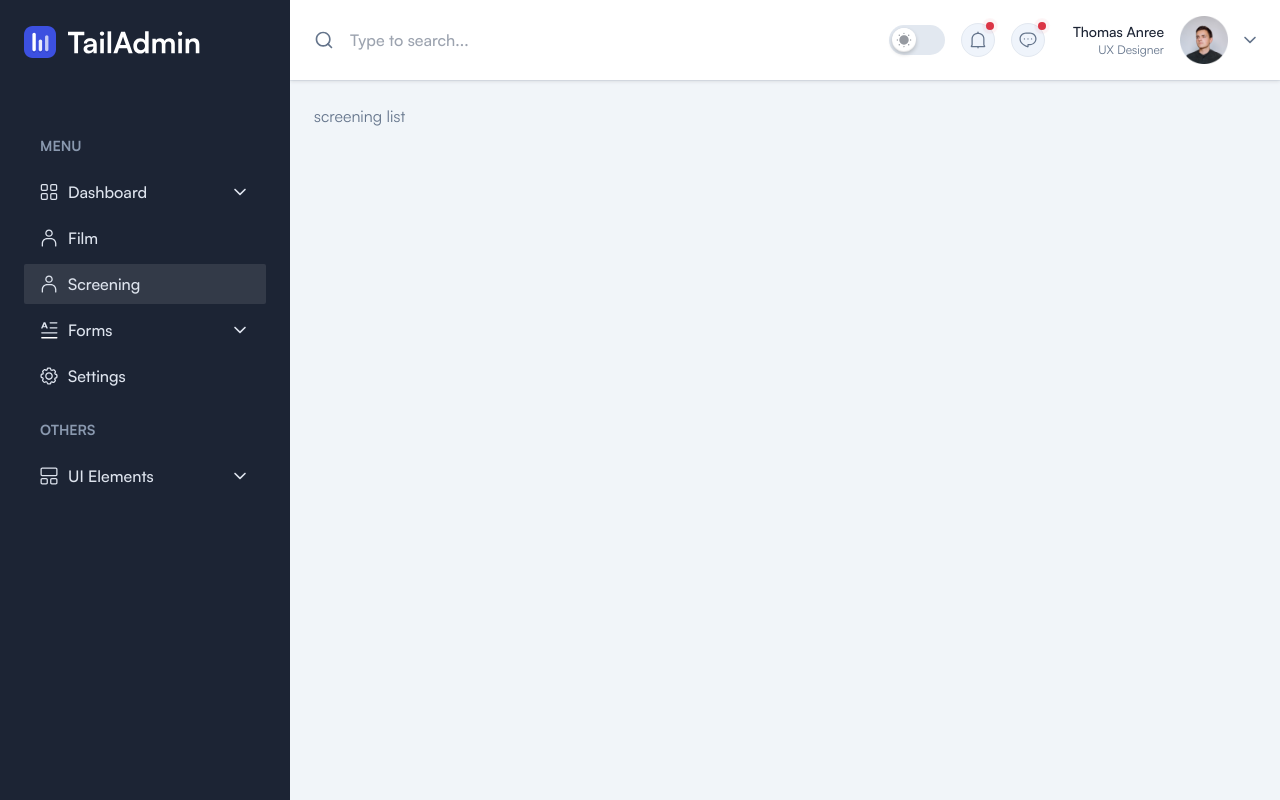
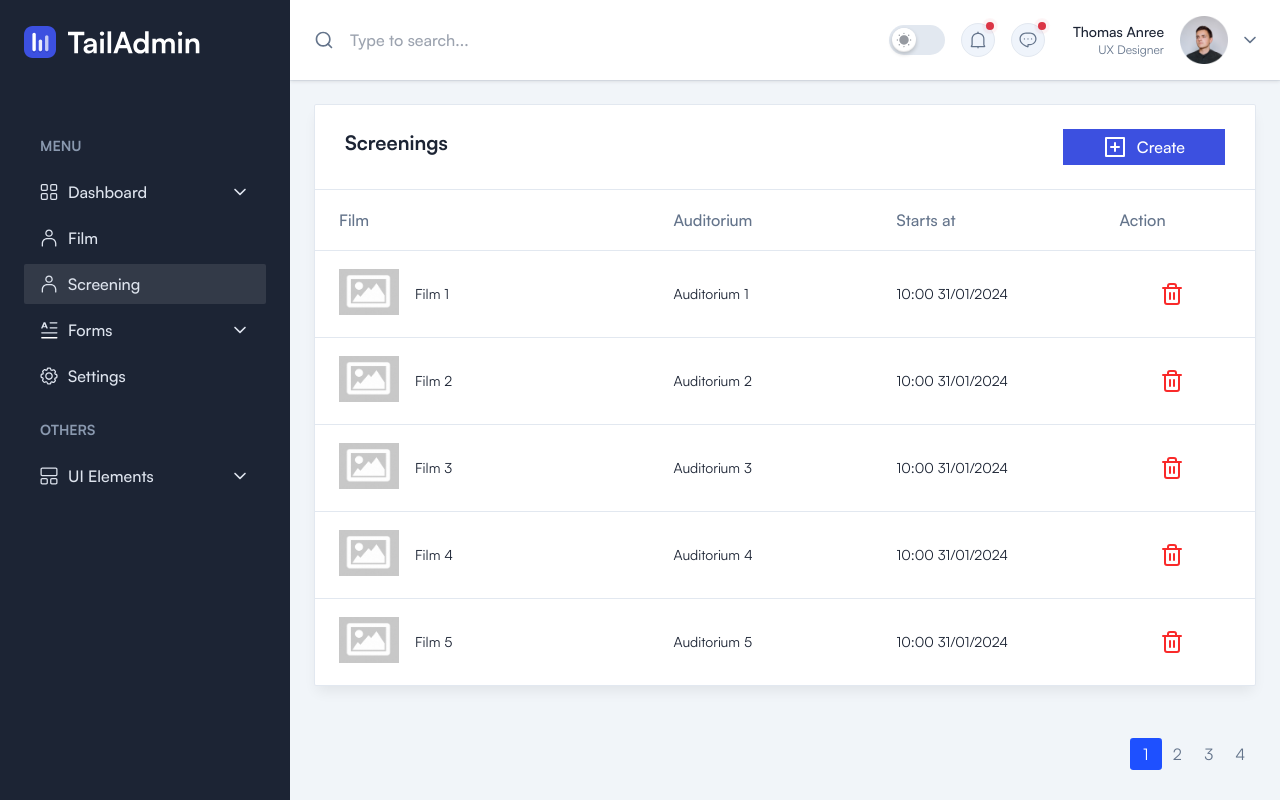
Before and after one commit to duc-lt-mor/cinema-admin-ui, a Next.js app: page /screening in a window 1280 px wide. Built offline with nearby package versions, Linux system fonts and the light colour scheme; a web font is replaced by a local one.

Commit message:
screening list ui

```diff
--- /dev/null
+++ b/app/screening/[id]/page.tsx
@@ -0,0 +1,7 @@
+import AuthLayout from "@/app/layouts/auth-layout";
+
+const ScreeningDetails = () => {
+  return <AuthLayout>screening details</AuthLayout>;
+};
+
+export default ScreeningDetails;
--- /dev/null
+++ b/app/screening/constants/pagination-configs.constant.ts
@@ -0,0 +1,2 @@
+export const DEFAULT_SCREENING_PAGE = "1";
+export const DEFAULT_SCREENING_LIMIT = "5";
--- a/app/screening/constants/screening-list-table-columns.constant.ts
+++ b/app/screening/constants/screening-list-table-columns.constant.ts
@@ -2,7 +2,7 @@ import { TAppTableColumns } from "@/types/app-table.type";
 
 export const screeningListTableColumns = {
   Film: 3,
-  Auditorium: 3,
-  "Starts at": 3,
+  Auditorium: 2,
+  "Starts at": 2,
   Action: 1,
 } satisfies TAppTableColumns;
--- /dev/null
+++ b/app/screening/constants/stub-screenings.ts
@@ -0,0 +1,17 @@
+import { TScreening } from "@/types/screening.type";
+
+export const sampleScreenings: TScreening[] = Array.from(
+  { length: 20 },
+  (_, k) => k + 1,
+).map((key) => {
+  return {
+    _id: key.toString(),
+    film: {
+      name: `Film ${key}`,
+    },
+    auditorium: {
+      name: `Auditorium ${key}`,
+    },
+    startsAt: "10:00 31/01/2024",
+  };
+});
--- /dev/null
+++ b/app/screening/new/page.tsx
@@ -0,0 +1,7 @@
+import AuthLayout from "@/app/layouts/auth-layout";
+
+const CreateScreening = () => {
+  return <AuthLayout>create screening</AuthLayout>;
+};
+
+export default CreateScreening;
--- a/app/screening/page.tsx
+++ b/app/screening/page.tsx
@@ -1,7 +1,31 @@
+import {
+  DEFAULT_SCREENING_LIMIT,
+  DEFAULT_SCREENING_PAGE,
+} from "./constants/pagination-configs.constant";
 import ScreeningList from "./screening-list";
 
-const ScreeningLoader = () => {
-  return <ScreeningList />;
+const ScreeningLoader = ({
+  searchParams: {
+    page = DEFAULT_SCREENING_PAGE,
+    limit = DEFAULT_SCREENING_LIMIT,
+  },
+}: {
+  searchParams: {
+    page: string;
+    limit?: string;
+  };
+}) => {
+  let pageToNumber = parseInt(page, 10);
+  if (!pageToNumber || pageToNumber < 1) {
+    pageToNumber = 1;
+  }
+
+  let limitToNumber = parseInt(limit, 10);
+  if (!limitToNumber || limitToNumber < 2) {
+    limitToNumber = 2;
+  }
+
+  return <ScreeningList page={pageToNumber} limit={limitToNumber} />;
 };
 
 export default ScreeningLoader;
--- a/app/screening/screening-list.tsx
+++ b/app/screening/screening-list.tsx
@@ -1,7 +1,63 @@
+"use client";
+import { TScreeningList } from "@/types/screening.type";
 import AuthLayout from "../layouts/auth-layout";
+import AppTable from "@/components/Tables/AppTable";
+import { screeningListTableColumns } from "./constants/screening-list-table-columns.constant";
+import { TResponseSuccess } from "@/types/response.type";
+import { EResponseType } from "@/constants/response-type.constant";
+import { HttpStatusCode } from "axios";
+import { sampleScreenings } from "./constants/stub-screenings";
+import ScreeningRow from "./screening-row";
 
-const ScreeningList = () => {
-  return <AuthLayout>screening list</AuthLayout>;
+const ScreeningList = ({ page, limit }: { page: number; limit: number }) => {
+  const result: TResponseSuccess<{
+    screenings: TScreeningList;
+    screeningsCount: number;
+  }> = {
+    type: EResponseType.SUCCESS,
+    statusCode: HttpStatusCode.Ok,
+    data: {
+      screenings: sampleScreenings.slice(
+        (page - 1) * limit,
+        (page - 1) * limit + limit,
+      ),
+      screeningsCount: sampleScreenings.length,
+    },
+  };
+
+  const createRowElements = (screenings: TScreeningList) => {
+    return screenings?.length > 0 ? (
+      <ul>
+        {screenings.map((screening) => {
+          return <ScreeningRow screening={screening} key={screening._id} />;
+        })}
+      </ul>
+    ) : (
+      <p className="border-t border-stroke py-4.5 px-4 dark:border-strokedark md:px-6 2xl:px-7.5 text-center">
+        No screenings are found
+      </p>
+    );
+  };
+
+  return (
+    <AuthLayout>
+      <div className="flex flex-col gap-5">
+        <AppTable
+          title="Screenings"
+          columns={screeningListTableColumns}
+          rows={result?.data?.screenings ?? []}
+          createRowElements={createRowElements}
+          createHref="/screening/new"
+          pagination={{
+            totalItems: result?.data.screeningsCount ?? 0,
+            currentPage: page,
+            itemsPerPage: limit,
+            renderPageLink: (_page) => `screening?page=${_page}&limit=${limit}`,
+          }}
+        />
+      </div>
+    </AuthLayout>
+  );
 };
 
 export default ScreeningList;
--- a/app/screening/screening-row.tsx
+++ b/app/screening/screening-row.tsx
@@ -17,55 +17,29 @@ import { usePathname, useRouter } from "next/navigation";
 import { toast } from "react-toastify";
 import { TResponseError } from "@/types/response.type";
 import { screeningListTableColumns } from "./constants/screening-list-table-columns.constant";
+import { TScreening } from "@/types/screening.type";
+import DeleteButton from "@/components/DeleteButton/DeleteButton";
 
-const ScreeningRow = ({ film, key }: { film: TPartialFilm; key: string }) => {
+const ScreeningRow = ({
+  screening,
+  key,
+}: {
+  screening: TScreening;
+  key: string;
+}) => {
   const [openDialog, setOpenDialog] = useState(false);
-  const [toggleChecked, setToggleChecked] = useState(film.isActive);
-  const router = useRouter();
-  const currentPath = usePathname();
-  const toggleActiveMutation = useMutation({
-    mutationFn: (filmId: string) => {
-      return toggleFilmActiveStatus(filmId, currentPath);
-    },
-  });
 
-  const handleConfirm = (filmId: string) => {
-    toggleActiveMutation.mutate(filmId, {
-      onSuccess(data) {
-        toast.success(data?.data.message);
-        setToggleChecked(!toggleChecked);
-        router.refresh();
-      },
-      onError(error) {
-        const serverResponse = JSON.parse(
-          error.message.replace("Error: ", ""),
-        ) as TResponseError;
-        let errorMessage = "An unknown error has occurred";
-
-        // assigning `serverResponse.detail.message` logic to a variable
-        // leads to the error: property `message` does not exist on type `string`
-        if (
-          typeof serverResponse.detail === "object" &&
-          "message" in serverResponse.detail
-        ) {
-          errorMessage = JSON.stringify(serverResponse.detail.message);
-        } else if (typeof serverResponse.detail === "string") {
-          errorMessage = serverResponse.detail;
-        }
-
-        toast.error(errorMessage);
-      },
-    });
+  const handleConfirm = (screeningId: string) => {
+    setOpenDialog(false);
   };
 
   let posterUrl: string | StaticImageData;
-  if (!film.poster || film.poster.url === "") {
+  if (!screening.film.poster || screening.film.poster.url === "") {
     posterUrl = imageNotFound;
   } else {
-    posterUrl = film.poster.url;
+    posterUrl = screening.film.poster.url;
   }
 
-  const genresOnDisplay = film.genres.join(", ");
   return (
     <li
       className="grid grid-cols-6 border-t border-stroke py-4.5 px-4 dark:border-strokedark sm:grid-cols-8 md:px-6 2xl:px-7.5"
@@ -84,33 +58,40 @@ const ScreeningRow = ({ film, key }: { film: TPartialFilm; key: string }) => {
             />
           </div>
 
-          <p className="text-sm text-black dark:text-white">{film.name}</p>
+          <p className="text-sm text-black dark:text-white">
+            {screening.film.name}
+          </p>
         </div>
       </div>
       <div
         className={`col-span-${screeningListTableColumns["Auditorium"]} hidden items-center sm:flex`}
       >
-        <p className="text-sm text-black dark:text-white">{genresOnDisplay}</p>
+        <p className="text-sm text-black dark:text-white">
+          {screening.auditorium.name}
+        </p>
       </div>
       <div
         className={`col-span-${screeningListTableColumns["Starts at"]} flex items-center`}
       >
-        <p className="text-sm text-black dark:text-white">{film.releasedAt}</p>
+        <p className="text-sm text-black dark:text-white">
+          {screening.startsAt}
+        </p>
       </div>
       <div
-        className={`col-span-${screeningListTableColumns["Action"]} flex items-center`}
+        className={`col-span-${screeningListTableColumns["Action"]} flex items-center gap-4`}
       >
-        <OpenDetailsButton detailsPageUrl={`/film/${film._id}`} />
+        <OpenDetailsButton detailsPageUrl={`/screening/${screening._id}`} />
+        <DeleteButton onClick={() => setOpenDialog(true)} />
       </div>
       <ConfirmDialog
         title="Toggle film active status"
         open={openDialog}
         onClose={() => setOpenDialog(false)}
-        onConfirm={() => handleConfirm(film._id)}
+        onConfirm={() => handleConfirm(screening._id)}
       >
         <p>
-          Are you sure you want to mark <strong>{film.name}</strong> as{" "}
-          <strong>{film.isActive ? "inactive" : "active"}</strong>?
+          Are you sure you want to delete this screening? This action cannot be
+          undone!
         </p>
       </ConfirmDialog>
     </li>
--- /dev/null
+++ b/components/DeleteButton/DeleteButton.tsx
@@ -0,0 +1,30 @@
+import { MouseEventHandler } from "react";
+
+const DeleteButton = ({
+  onClick,
+}: {
+  onClick: MouseEventHandler<HTMLButtonElement>;
+}) => {
+  return (
+    <button onClick={onClick} title="Delete">
+      <svg
+        xmlns="http://www.w3.org/2000/svg"
+        width="24"
+        height="24"
+        viewBox="0 0 24 24"
+        fill="none"
+        stroke="#f92a2a"
+        strokeWidth="2"
+        strokeLinecap="round"
+        strokeLinejoin="round"
+      >
+        <polyline points="3 6 5 6 21 6"></polyline>
+        <path d="M19 6v14a2 2 0 0 1-2 2H7a2 2 0 0 1-2-2V6m3 0V4a2 2 0 0 1 2-2h4a2 2 0 0 1 2 2v2"></path>
+        <line x1="10" y1="11" x2="10" y2="17"></line>
+        <line x1="14" y1="11" x2="14" y2="17"></line>
+      </svg>
+    </button>
+  );
+};
+
+export default DeleteButton;
--- a/components/common/OpenDetailsButton.tsx
+++ b/components/common/OpenDetailsButton.tsx
@@ -2,7 +2,7 @@ import Link from "next/link";
 
 const OpenDetailsButton = (props: { detailsPageUrl: string }) => {
   return (
-    <button className="hover:cursor-pointer" title="See film details">
+    <button className="hover:cursor-pointer" title="See details">
       <Link href={props.detailsPageUrl}>
         <svg
           xmlns="http://www.w3.org/2000/svg"
```
Also changed, not shown: types/screening.type.ts (+10 -32 lines).
